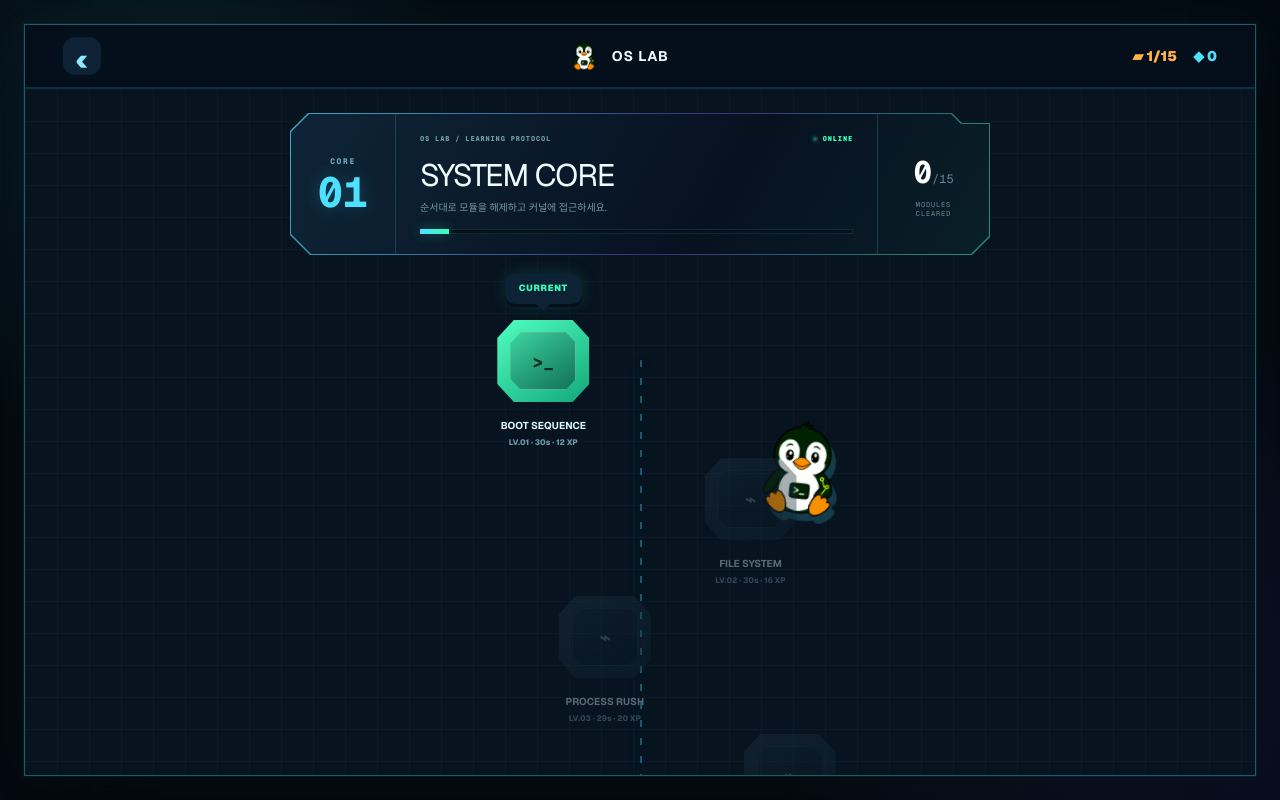
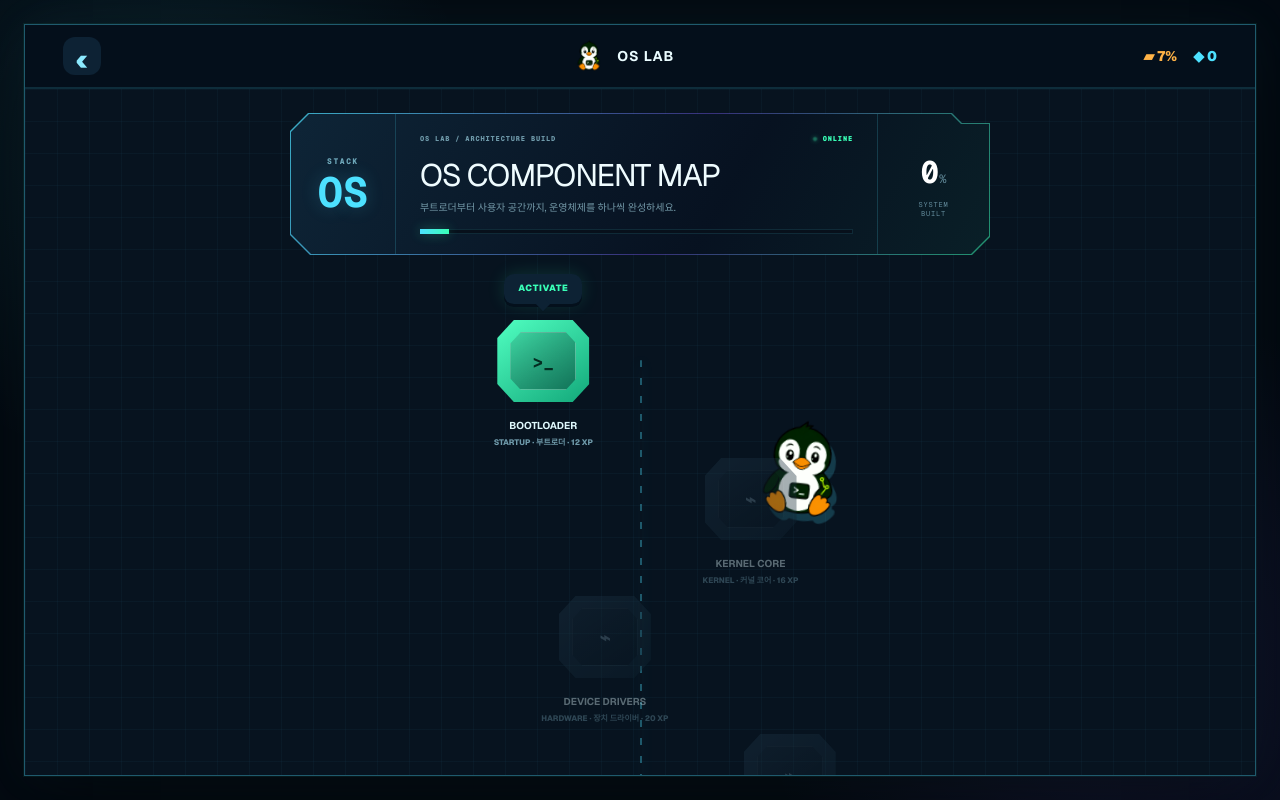
Before and after one commit to nguyenthingocduyen0405/os-lab-gamification, a Next.js app: page / in a window 1280 px wide. Both pictures are taken after a click on the button "시작하기". Built offline with nearby package versions, Linux system fonts and the light colour scheme.

Commit message:
Reframe progression as OS component architecture

```diff
--- a/app/page.tsx
+++ b/app/page.tsx
@@ -5,21 +5,21 @@ import { useCallback, useEffect, useRef, useState } from "react";
 type Target = { x: number; y: number; rare: boolean };
 type GameStatus = "ready" | "levels" | "playing" | "ended";
 const LEVELS = [
-  { number: "01", name: "BOOT SEQUENCE", korean: "부팅 시작", seconds: 30, baseSpeed: 1.35, goal: 12, icon: ">_" },
-  { number: "02", name: "FILE SYSTEM", korean: "파일 구조", seconds: 30, baseSpeed: 1.28, goal: 16, icon: "/" },
-  { number: "03", name: "PROCESS RUSH", korean: "프로세스", seconds: 29, baseSpeed: 1.2, goal: 20, icon: "⚙" },
-  { number: "04", name: "MEMORY MAP", korean: "메모리", seconds: 28, baseSpeed: 1.13, goal: 24, icon: "RAM" },
-  { number: "05", name: "THREAD SYNC", korean: "스레드", seconds: 27, baseSpeed: 1.07, goal: 28, icon: "⇄" },
-  { number: "06", name: "I/O STORM", korean: "입출력", seconds: 26, baseSpeed: 1.01, goal: 32, icon: "I/O" },
-  { number: "07", name: "DEADLOCK", korean: "교착 상태", seconds: 25, baseSpeed: 0.96, goal: 36, icon: "×" },
-  { number: "08", name: "SCHEDULER", korean: "스케줄러", seconds: 24, baseSpeed: 0.91, goal: 40, icon: "⌁" },
-  { number: "09", name: "VIRTUAL MEMORY", korean: "가상 메모리", seconds: 23, baseSpeed: 0.86, goal: 44, icon: "VM" },
-  { number: "10", name: "SYSTEM CALL", korean: "시스템 호출", seconds: 22, baseSpeed: 0.81, goal: 48, icon: "#" },
-  { number: "11", name: "CACHE MISS", korean: "캐시", seconds: 21, baseSpeed: 0.77, goal: 52, icon: "L1" },
-  { number: "12", name: "RACE CONDITION", korean: "경쟁 상태", seconds: 20, baseSpeed: 0.73, goal: 56, icon: "≋" },
-  { number: "13", name: "ROOT ACCESS", korean: "루트 권한", seconds: 19, baseSpeed: 0.69, goal: 60, icon: "$" },
-  { number: "14", name: "KERNEL PANIC", korean: "커널 패닉", seconds: 18, baseSpeed: 0.65, goal: 66, icon: "!" },
-  { number: "15", name: "FINAL UPTIME", korean: "최종 가동", seconds: 17, baseSpeed: 0.61, goal: 72, icon: "∞" },
+  { id: "bootloader", name: "BOOTLOADER", korean: "부트로더", layer: "STARTUP", seconds: 30, baseSpeed: 1.35, goal: 12, icon: ">_" },
+  { id: "kernel-core", name: "KERNEL CORE", korean: "커널 코어", layer: "KERNEL", seconds: 30, baseSpeed: 1.28, goal: 16, icon: "K" },
+  { id: "device-drivers", name: "DEVICE DRIVERS", korean: "장치 드라이버", layer: "HARDWARE", seconds: 29, baseSpeed: 1.2, goal: 20, icon: "DRV" },
+  { id: "cpu-scheduler", name: "CPU SCHEDULER", korean: "CPU 스케줄러", layer: "KERNEL", seconds: 28, baseSpeed: 1.13, goal: 24, icon: "⌁" },
+  { id: "process-manager", name: "PROCESS MANAGER", korean: "프로세스 관리", layer: "RESOURCE", seconds: 27, baseSpeed: 1.07, goal: 28, icon: "⚙" },
+  { id: "memory-manager", name: "MEMORY MANAGER", korean: "메모리 관리", layer: "RESOURCE", seconds: 26, baseSpeed: 1.01, goal: 32, icon: "RAM" },
+  { id: "virtual-memory", name: "VIRTUAL MEMORY", korean: "가상 메모리", layer: "RESOURCE", seconds: 25, baseSpeed: 0.96, goal: 36, icon: "VM" },
+  { id: "file-system", name: "FILE SYSTEM", korean: "파일 시스템", layer: "STORAGE", seconds: 24, baseSpeed: 0.91, goal: 40, icon: "/" },
+  { id: "io-manager", name: "I/O MANAGER", korean: "입출력 관리", layer: "HARDWARE", seconds: 23, baseSpeed: 0.86, goal: 44, icon: "I/O" },
+  { id: "network-stack", name: "NETWORK STACK", korean: "네트워크 스택", layer: "SERVICES", seconds: 22, baseSpeed: 0.81, goal: 48, icon: "NET" },
+  { id: "security-layer", name: "SECURITY LAYER", korean: "보안 계층", layer: "PROTECTION", seconds: 21, baseSpeed: 0.77, goal: 52, icon: "#" },
+  { id: "system-calls", name: "SYSTEM CALLS", korean: "시스템 호출", layer: "INTERFACE", seconds: 20, baseSpeed: 0.73, goal: 56, icon: "SYS" },
+  { id: "service-manager", name: "SERVICE MANAGER", korean: "서비스 관리", layer: "SERVICES", seconds: 19, baseSpeed: 0.69, goal: 60, icon: "SVC" },
+  { id: "shell", name: "SHELL", korean: "명령 셸", layer: "USER SPACE", seconds: 18, baseSpeed: 0.65, goal: 66, icon: "$" },
+  { id: "user-space", name: "USER SPACE", korean: "사용자 공간", layer: "APPLICATION", seconds: 17, baseSpeed: 0.61, goal: 72, icon: "APP" },
 ] as const;
 const PATH_X = ["18%", "55%", "29%", "62%", "24%"] as const;
 const newTarget = (): Target => ({ x: 8 + Math.random() * 82, y: 14 + Math.random() * 72, rare: Math.random() < 0.18 });
@@ -88,7 +88,7 @@ export default function Home() {
   return (
     <main className="game-shell">
       <section className={"game-board " + (status === "playing" ? "is-playing" : "")} onClick={miss} aria-label="Khu vực chơi">
-        <div className="grid" /><div className="corner-label corner-top">VÙNG SĂN // 01</div><div className="corner-label corner-bottom">HÃY NHẮM CHÍNH XÁC</div>
+        <div className="grid" /><div className="corner-label corner-top">OS LAB // TARGET</div><div className="corner-label corner-bottom">HÃY NHẮM CHÍNH XÁC</div>
         {status === "playing" && <div className="game-hud" aria-live="polite">
           <div><span>점수</span><strong>{score.toString().padStart(2, "0")}</strong></div>
           <div><span>콤보</span><strong>×{combo}</strong></div>
@@ -99,17 +99,17 @@ export default function Home() {
           <nav className="path-topbar">
             <button onClick={(e) => { e.stopPropagation(); setStatus("ready"); }} aria-label="Quay lại">‹</button>
             <div className="path-brand"><img src="/os-penguin.png" alt="" /><strong>OS LAB</strong></div>
-            <div className="path-stats"><span title="Tiến trình">▰ <b>{unlockedLevel + 1}/15</b></span><span title="Kỷ lục">◆ <b>{best}</b></span></div>
+            <div className="path-stats"><span title="Tiến trình kiến trúc">▰ <b>{Math.round(((unlockedLevel + 1) / LEVELS.length) * 100)}%</b></span><span title="Kỷ lục">◆ <b>{best}</b></span></div>
           </nav>
           <div className="path-scroll">
             <header className="mission-console">
-              <div className="mission-index"><span>CORE</span><strong>0{Math.floor(unlockedLevel / 5) + 1}</strong></div>
+              <div className="mission-index"><span>STACK</span><strong>OS</strong></div>
               <div className="mission-main">
-                <div className="mission-kicker"><span>OS LAB / LEARNING PROTOCOL</span><b><i /> ONLINE</b></div>
-                <h2>SYSTEM CORE</h2><p>순서대로 모듈을 해제하고 커널에 접근하세요.</p>
+                <div className="mission-kicker"><span>OS LAB / ARCHITECTURE BUILD</span><b><i /> ONLINE</b></div>
+                <h2>OS COMPONENT MAP</h2><p>부트로더부터 사용자 공간까지, 운영체제를 하나씩 완성하세요.</p>
                 <div className="mission-progress"><span style={{ width: ((unlockedLevel + 1) / LEVELS.length * 100) + "%" }} /></div>
               </div>
-              <div className="mission-readout"><div><strong>{records.filter((value, index) => value >= LEVELS[index]?.goal).length}</strong><span>/15</span></div><small>MODULES<br />CLEARED</small></div>
+              <div className="mission-readout"><div><strong>{Math.round((records.filter((value, index) => value >= LEVELS[index]?.goal).length / LEVELS.length) * 100)}</strong><span>%</span></div><small>SYSTEM<br />BUILT</small></div>
             </header>
             <div className="lesson-path" style={{ height: (LEVELS.length * 138 + 170) + "px" }}>
               <div className="path-line" aria-hidden="true" />
@@ -117,10 +117,10 @@ export default function Home() {
                 const completed = (records[index] || 0) >= level.goal;
                 const locked = index > unlockedLevel;
                 const current = index === unlockedLevel;
-                return <button key={level.number} disabled={locked} style={{ top: (index * 138 + 55) + "px", left: PATH_X[index % PATH_X.length] }} className={"lesson-node" + (completed ? " completed" : "") + (current ? " current" : "") + (locked ? " locked" : "")} onClick={(e) => { e.stopPropagation(); if (!locked) beginGame(index); }} aria-label={locked ? level.name + " bị khóa" : level.name + ", " + level.seconds + " giây"}>
-                  {current && <span className="start-bubble">CURRENT</span>}
+                return <button key={level.id} disabled={locked} style={{ top: (index * 138 + 55) + "px", left: PATH_X[index % PATH_X.length] }} className={"lesson-node" + (completed ? " completed" : "") + (current ? " current" : "") + (locked ? " locked" : "")} onClick={(e) => { e.stopPropagation(); if (!locked) beginGame(index); }} aria-label={locked ? level.name + " bị khóa" : level.name + ", " + level.seconds + " giây"}>
+                  {current && <span className="start-bubble">ACTIVATE</span>}
                   <span className="node-circle"><b>{locked ? "⌁" : completed ? "✓" : level.icon}</b></span>
-                  <span className="node-copy"><strong>{level.name}</strong><small>LV.{level.number} · {level.seconds}s · {level.goal} XP</small></span>
+                  <span className="node-copy"><strong>{level.name}</strong><small>{level.layer} · {level.korean} · {level.goal} XP</small></span>
                 </button>;
               })}
               <img className="path-mascot" style={{ top: (unlockedLevel * 138 + 145) + "px" }} src="/os-penguin.png" alt="Chim cánh cụt OS Lab cổ vũ" />
@@ -138,9 +138,9 @@ export default function Home() {
           <button className="primary-button os-start-button" onClick={(e) => { e.stopPropagation(); setStatus("levels"); }}>시작하기</button>
         </div>}
         {status === "ended" && <div className="game-overlay results">
-          <span className="overlay-icon">{passed ? "✓" : "!"}</span><p className="overlay-kicker">LEVEL {currentLevel.number}</p><h2>{passed ? "MISSION COMPLETE" : "TRY AGAIN"}</h2>
+          <span className="overlay-icon">{passed ? "✓" : "!"}</span><p className="overlay-kicker">OS MODULE / {currentLevel.name}</p><h2>{passed ? "MODULE ONLINE" : "MODULE FAILED"}</h2>
           <div className="result-row"><div><strong>{score}</strong><span>ĐIỂM / {currentLevel.goal}</span></div><div><strong>{accuracy}%</strong><span>CHÍNH XÁC</span></div><div><strong>{hits}</strong><span>SAO BẮT ĐƯỢC</span></div></div>
-          <button className="primary-button" onClick={(e) => { e.stopPropagation(); if (passed) { setSelectedLevel(Math.min(selectedLevel + 1, LEVELS.length - 1)); setStatus("levels"); } else { beginGame(selectedLevel); } }}>{passed ? "LEVEL TIẾP THEO" : "THỬ LẠI"} <span>{passed ? "→" : "↻"}</span></button>
+          <button className="primary-button" onClick={(e) => { e.stopPropagation(); if (passed) { setSelectedLevel(Math.min(selectedLevel + 1, LEVELS.length - 1)); setStatus("levels"); } else { beginGame(selectedLevel); } }}>{passed ? "MODULE TIẾP THEO" : "THỬ LẠI"} <span>{passed ? "→" : "↻"}</span></button>
         </div>}
       </section>
     </main>
```
